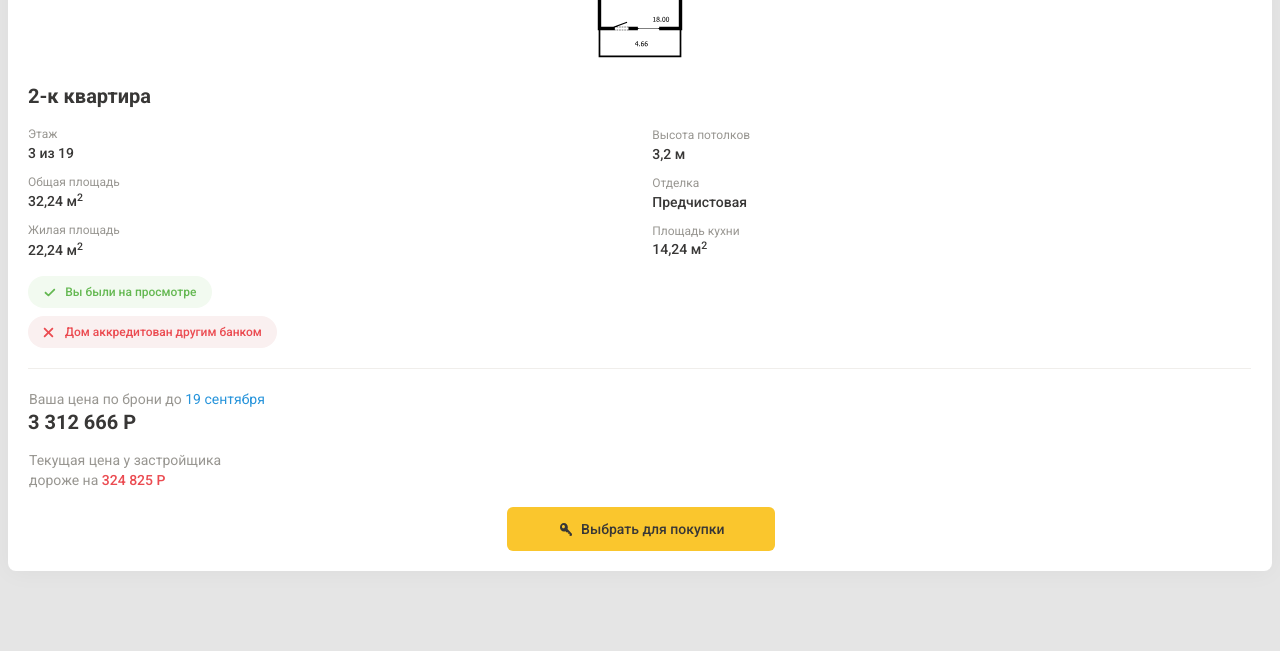
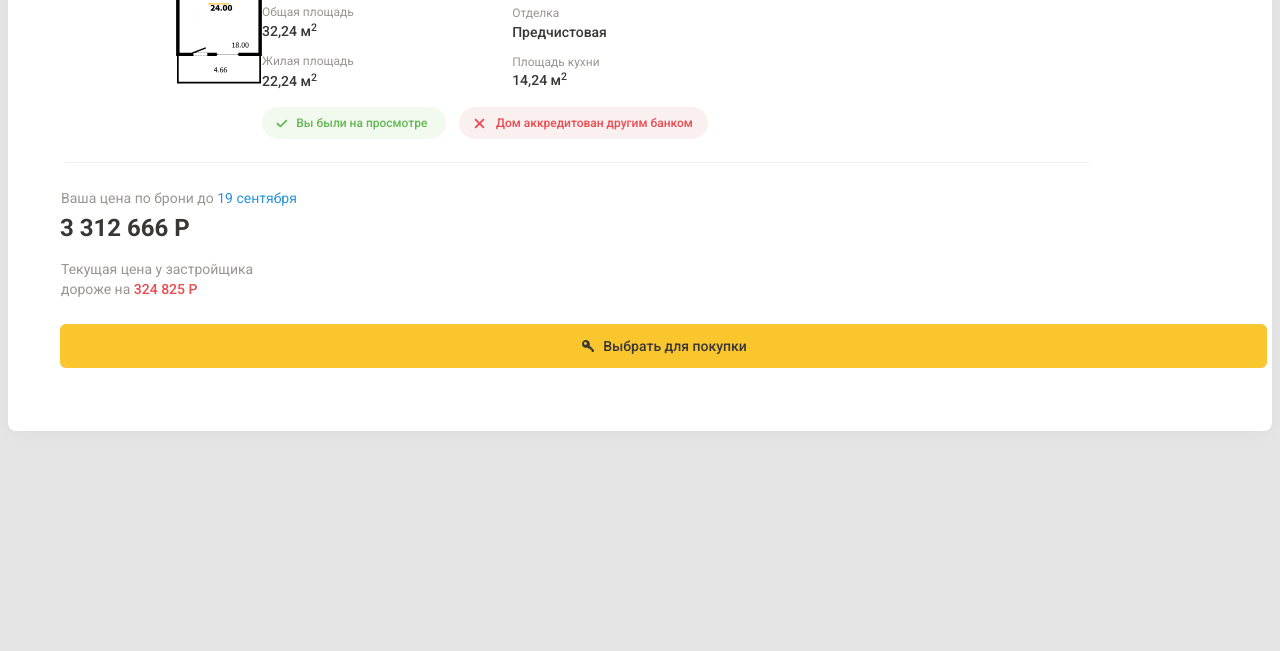
Before and after one commit to EvgenyFirst/test-task-hmarket, a plain HTML site: page index.html in a window 1280 px wide. Shown: the part 149-800 px from the top of the page. Drawn offline with Linux system fonts and the light colour scheme.

Commit message:
Верстка сайта по ширине 768px

```diff
--- a/index.html
+++ b/index.html
@@ -115,9 +115,9 @@
           </div>
         </div>
 
-        <button type="button" class="section-2__modal-choose">
+        <a href="#" class="section-2__modal-choose">
           Выбрать для покупки
-        </button>
+        </a>
       </div>
 
     </div>
--- a/scss/config/01-config.scss
+++ b/scss/config/01-config.scss
@@ -29,11 +29,15 @@ body {
     background-position: top center;
     background-repeat: no-repeat;
 
-    //background-image: url("../img/320.jpg");
-    //opacity: 0.5;
+    // background-image: url("../img/768.jpg");
+    // opacity: 0.5;
 
     // background-image: url("../img/maket.jpg");
     // opacity: 0.5;
+
+    @media (min-width: 768px) {
+        min-height: 582px;
+    }
 }
 
 img {
--- a/scss/section/01-header.scss
+++ b/scss/section/01-header.scss
@@ -16,8 +16,8 @@
     justify-items: center;
     gap: 10px;
 
-    //outline: 3px solid red; // специальные цыета для рамок по заданию
-    //outline-offset: -3px; // специальные цыета для рамок по заданию
+    // outline: 3px solid red; // специальные цыета для рамок по заданию
+    // outline-offset: -3px; // специальные цыета для рамок по заданию
 }
 
 .section-1__header {
--- a/scss/section/02-section-2.scss
+++ b/scss/section/02-section-2.scss
@@ -14,6 +14,10 @@
     position: relative;
 
     z-index: 2;
+
+    @media (min-width: 768px) {
+        margin-top: -23px;
+    }
 }
 
 .section-2__modal-window {
@@ -30,8 +34,12 @@
     box-shadow: 0px 2px 24px rgba(0, 0, 0, 0.04);
     border-radius: 8px;
 
-    //outline: 3px solid green; // специальные цыета для рамок по заданию
-    //outline-offset: -3px; // специальные цыета для рамок по заданию
+    // outline: 3px solid green; // специальные цыета для рамок по заданию
+    // outline-offset: -3px; // специальные цыета для рамок по заданию
+
+    @media (min-width: 768px) {
+        min-height: 542px;
+    }
 }
 
 .section-2__modal-x-container {
@@ -70,6 +78,11 @@
         border-radius: 8px;
 
         background-color: #c4c4c4;
+
+        @media (min-width: 768px) {
+            top: 27px;
+            right: 38px;
+        }
     }
 
     &::before {
@@ -89,6 +102,11 @@
         border-radius: 8px;
 
         background-color: #c4c4c4;
+
+        @media (min-width: 768px) {
+            top: 27px;
+            right: 38px;
+        }
     }
 
     &:hover {
@@ -105,6 +123,11 @@
         border-radius: 8px;
 
         background-color: #f5f4f2;
+
+        @media (min-width: 768px) {
+            margin-top: -3.44px;
+            margin-right: 21.56px;
+        }
 
         &::before,
         &::after {
@@ -130,16 +153,39 @@
 
     padding-right: 20.56px;
     padding-left: 20px;
+
+    @media (min-width: 768px) {
+        flex-direction: row;
+        flex-wrap: wrap;
+
+        margin-top: -41px;
+        margin-left: 29px;
+        margin-right: 77px;
+    }
 }
 
 .section-2__modal-objects-img {
     margin-top: -20px;
+
+    @media (min-width: 768px) {
+        width: 31%;
+
+        margin-top: 30px;
+        margin-left: -11px;
+    }
 }
 
 .section-2__modal-objects-group {
     margin-top: 6px;
 
-    width: 100%;
+    width: 263.45px;
+
+    @media (min-width: 768px) {
+        width: 74%;
+
+        margin-top: -187px;
+        margin-left: 205px;
+    }
 }
 
 .section-2__modal-header {
@@ -147,6 +193,10 @@
     font-size: 20px;
     line-height: 28px;
     color: #383736;
+
+    @media (min-width: 768px) {
+        font-size: 24px;
+    }
 }
 
 .section-2__modal-info {
@@ -157,6 +207,12 @@
     margin-top: -13px;
 
     min-height: 160px;
+
+    @media (min-width: 768px) {
+        width: 57%;
+
+        margin-top: -21px;
+    }
 }
 
 .section-2__modal-header-add {
@@ -187,6 +243,11 @@
 .section-2__modal-header-add-two {
     position: relative;
     top: 14px;
+
+    @media (min-width: 768px) {
+        top: 13px;
+        left: 2px;
+    }
 }
 
 .section-2__modal-header-add-three {
@@ -197,6 +258,10 @@
 .section-2__modal-header-add-four {
     position: relative;
     top: 8px;
+
+    @media (min-width: 768px) {
+        left: 2px;
+    }
 }
 
 .section-2__modal-header-add-five {
@@ -207,6 +272,10 @@
 .section-2__modal-header-add-six {
     position: relative;
     top: 3px;
+
+    @media (min-width: 768px) {
+        left: 2px;
+    }
 }
 
 .section-2__modal-info-add-one {
@@ -217,6 +286,11 @@
 .section-2__modal-info-add-two {
     position: relative;
     top: 26px;
+
+    @media (min-width: 768px) {
+        top: 25px;
+        left: 2px;
+    }
 }
 
 .section-2__modal-info-add-three {
@@ -227,6 +301,10 @@
 .section-2__modal-info-add-four {
     position: relative;
     top: 20px;
+
+    @media (min-width: 768px) {
+        left: 2px;
+    }
 }
 
 .section-2__modal-info-add-five {
@@ -237,11 +315,19 @@
 .section-2__modal-info-add-six {
     position: relative;
     top: 14px;
+
+    @media (min-width: 768px) {
+        left: 2px;
+    }
 }
 
 .section-2__modal-add-info {
     display: flex;
     flex-direction: column;
+
+    @media (min-width: 768px) {
+        flex-direction: row;
+    }
 }
 
 .section-2__modal-ok {
@@ -258,10 +344,18 @@
     border-radius: 22px;
 
     background-color: #f2faf0;
+
+    @media (min-width: 768px) {
+        margin-bottom: 0;
+    }
 }
 
 .section-2__modal-ok-img {
     margin-right: 9.71px;
+
+    @media (min-width: 768px) {
+        margin-right: 13.71px;
+    }
 }
 
 .section-2__modal-x-img {
@@ -282,6 +376,11 @@
     border-radius: 22px;
 
     background-color: #faf0f0;
+
+    @media (min-width: 768px) {
+        margin-bottom: 0;
+        margin-left: 13px;
+    }
 }
 
 .section-2__modal-watch {
@@ -291,6 +390,11 @@
     color: #64b851;
 
     margin: 0;
+
+    @media (min-width: 768px) {
+        position: relative;
+        left: -5px;
+    }
 }
 
 .section-2__modal-another-result {
@@ -311,6 +415,11 @@
 
         border-top: 1px solid #f0eeeb;
     }
+
+    @media (min-width: 768px) {
+        margin-top: 23px;
+        margin-left: -197px;
+    }
 }
 
 .section-2__modal-different {
@@ -322,10 +431,21 @@
     margin-top: 20px;
 
     padding-left: 1px;
+
+    @media (min-width: 768px) {
+        margin-top: 25px;
+        margin-left: -4px;
+
+        padding-left: 0;
+    }
 }
 
 .section-2__modal-different-add {
     margin-top: -6px;
+
+    @media (min-width: 768px) {
+        margin-top: -7px;
+    }
 }
 
 .section-2__modal-data {
@@ -339,6 +459,13 @@
     color: #383736;
 
     margin-top: -15px;
+
+    @media (min-width: 768px) {
+        font-size: 24px;
+
+        margin-top: -8px;
+        margin-left: -5px;
+    }
 }
 
 .section-2__modal-difference {
@@ -372,6 +499,7 @@
     font-size: 14px;
     line-height: 20px;
     color: #383736;
+    text-decoration: none;
 
     &::before {
         content: " ";
@@ -394,6 +522,11 @@
     &:active {
         background-color: #e1ab08;
     }
+
+    @media (min-width: 768px) {
+        min-width: 108%;
+        margin-top: 11px;
+    }
 }
 
 /* --------------------------------------------- */
```
Also changed, not shown: css/main.css.
